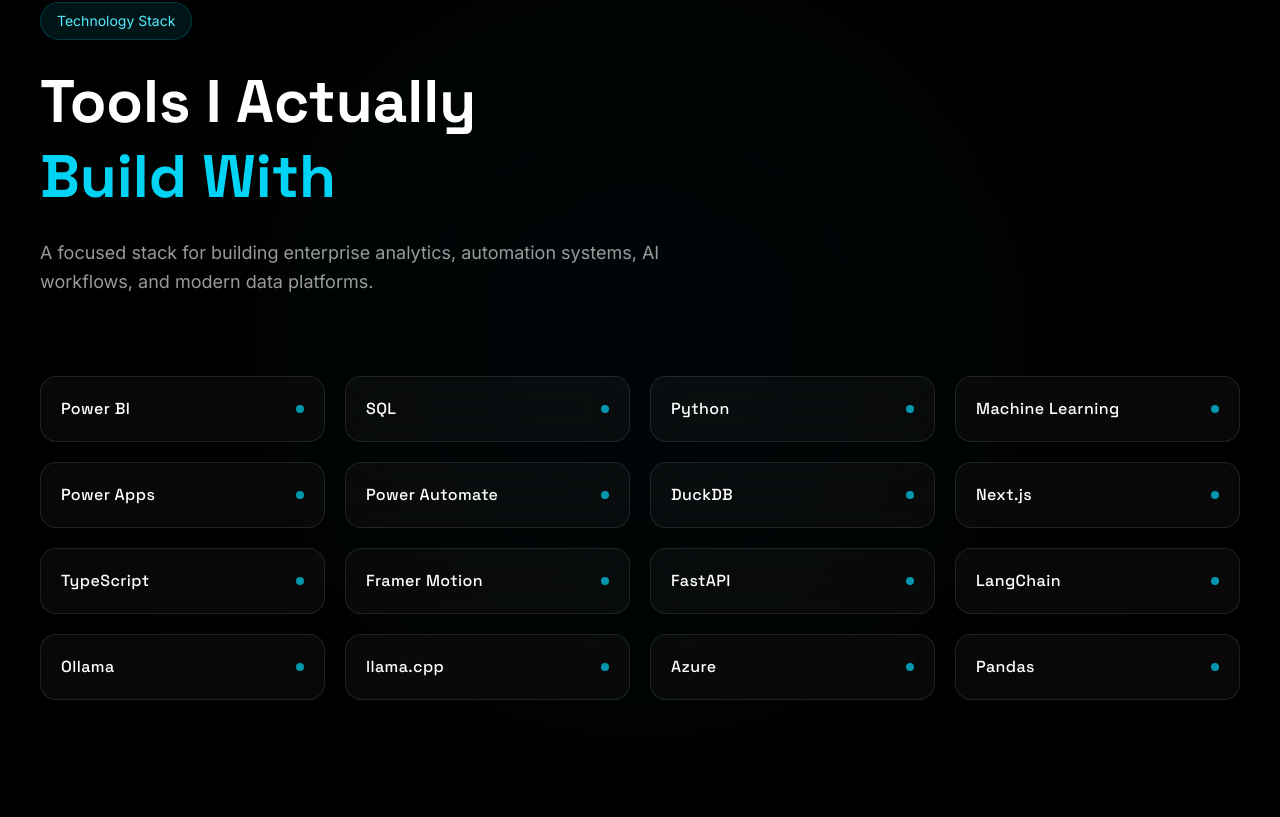
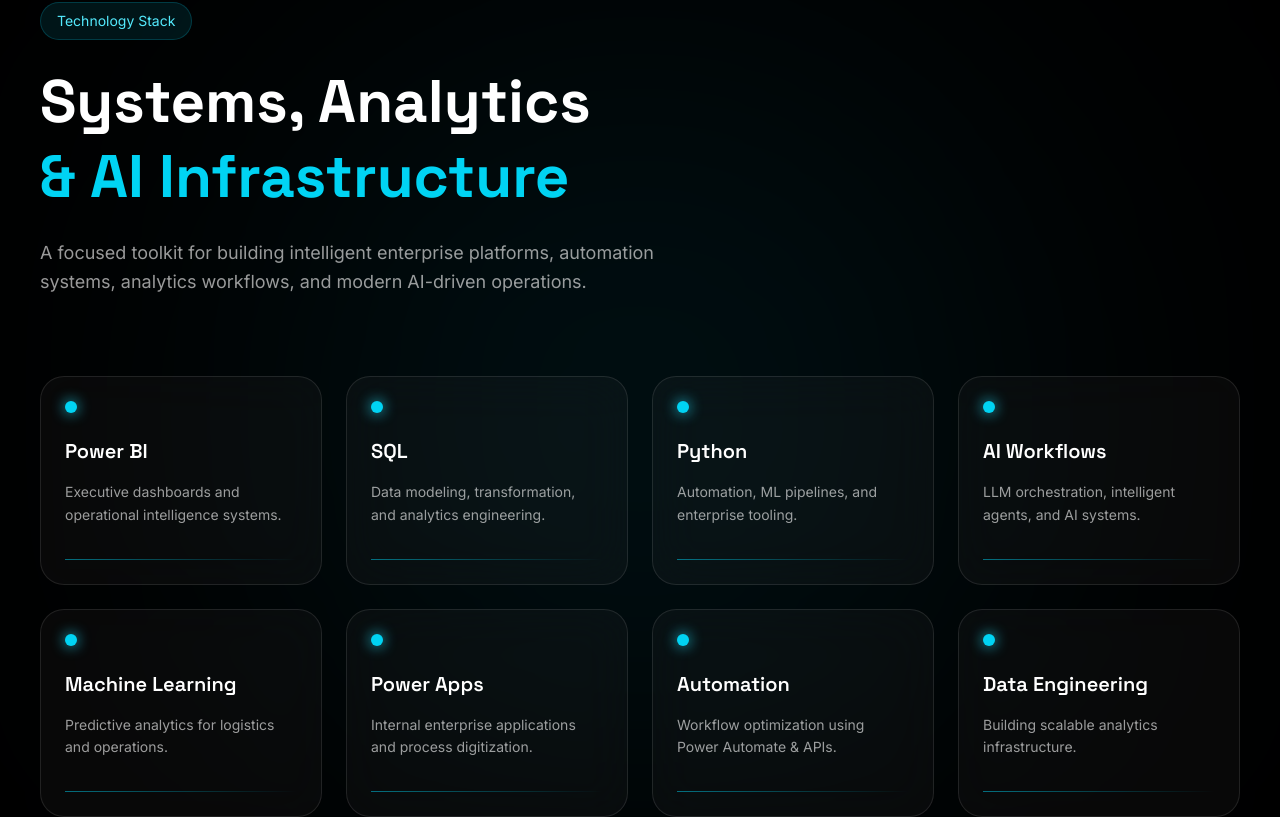
Before and after one commit to pankajlp/pankaj-portfolio, a Next.js app: page / in a window 1280 px wide. Shown: the part 1685-2502 px from the top of the page. Built offline with nearby package versions, Linux system fonts and the light colour scheme.

Commit message:
Initial portfolio

```diff
--- a/app/components/Footer.tsx
+++ b/app/components/Footer.tsx
@@ -22,12 +22,11 @@
 
           {/* Brand */}
           <div className="max-w-md">
-            <div className="flex items-center gap-3 mb-5">
-              <div className="w-2 h-2 rounded-full bg-cyan-400 shadow-[0_0_12px_#22d3ee]" />
-
-              <h2 className="text-2xl font-semibold tracking-[0.18em] uppercase text-white">
-                NordNeuron
-              </h2>
+            <div className="flex items-center gap-3 mb-6">
+                <img
+                    src="/nordneuron-navbar.svg"
+                    alt="NordNeuron"
+                    className="h-10 w-auto" />
             </div>
 
             <p className="text-white/60 leading-relaxed">
--- a/app/components/Techstack.tsx
+++ b/app/components/Techstack.tsx
@@ -3,22 +3,46 @@
 import { motion } from "framer-motion";
 
 const stack = [
-  "Power BI",
-  "SQL",
-  "Python",
-  "Machine Learning",
-  "Power Apps",
-  "Power Automate",
-  "DuckDB",
-  "Next.js",
-  "TypeScript",
-  "Framer Motion",
-  "FastAPI",
-  "LangChain",
-  "Ollama",
-  "llama.cpp",
-  "Azure",
-  "Pandas",
+  {
+    title: "Power BI",
+    description:
+      "Executive dashboards and operational intelligence systems.",
+  },
+  {
+    title: "SQL",
+    description:
+      "Data modeling, transformation, and analytics engineering.",
+  },
+  {
+    title: "Python",
+    description:
+      "Automation, ML pipelines, and enterprise tooling.",
+  },
+  {
+    title: "AI Workflows",
+    description:
+      "LLM orchestration, intelligent agents, and AI systems.",
+  },
+  {
+    title: "Machine Learning",
+    description:
+      "Predictive analytics for logistics and operations.",
+  },
+  {
+    title: "Power Apps",
+    description:
+      "Internal enterprise applications and process digitization.",
+  },
+  {
+    title: "Automation",
+    description:
+      "Workflow optimization using Power Automate & APIs.",
+  },
+  {
+    title: "Data Engineering",
+    description:
+      "Building scalable analytics infrastructure.",
+  },
 ];
 
 export default function TechStack() {
@@ -27,12 +51,12 @@
       id="stack"
       className="relative py-32 px-6 md:px-10 bg-black overflow-hidden"
     >
-      {/* Glow */}
-      <div className="absolute top-1/2 left-1/2 -translate-x-1/2 -translate-y-1/2 w-[600px] h-[600px] bg-cyan-500/5 blur-[160px] rounded-full" />
+      {/* Background Glow */}
+      <div className="absolute top-1/2 left-1/2 -translate-x-1/2 -translate-y-1/2 w-[700px] h-[700px] bg-cyan-500/10 blur-[180px] rounded-full" />
 
       <div className="relative z-10 max-w-7xl mx-auto">
 
-        {/* Heading */}
+        {/* Section Heading */}
         <motion.div
           initial={{ opacity: 0, y: 40 }}
           whileInView={{ opacity: 1, y: 0 }}
@@ -45,45 +69,54 @@
           </div>
 
           <h2 className="text-4xl md:text-6xl font-bold text-white leading-tight">
-            Tools I Actually
+            Systems, Analytics
             <span className="block text-cyan-400">
-              Build With
+              & AI Infrastructure
             </span>
           </h2>
 
           <p className="mt-6 text-lg text-white/60 leading-relaxed max-w-2xl">
-            A focused stack for building enterprise analytics,
-            automation systems, AI workflows, and modern data platforms.
+            A focused toolkit for building intelligent enterprise
+            platforms, automation systems, analytics workflows,
+            and modern AI-driven operations.
           </p>
         </motion.div>
 
-        {/* Stack Grid */}
-        <div className="mt-20 grid grid-cols-2 sm:grid-cols-3 md:grid-cols-4 gap-5">
-          {stack.map((tech, index) => (
+        {/* Cards */}
+        <div className="mt-20 grid grid-cols-1 sm:grid-cols-2 lg:grid-cols-4 gap-6">
+          {stack.map((item, index) => (
             <motion.div
-              key={tech}
+              key={item.title}
               initial={{ opacity: 0, y: 30 }}
               whileInView={{ opacity: 1, y: 0 }}
               transition={{
                 duration: 0.5,
-                delay: index * 0.05,
+                delay: index * 0.08,
               }}
               viewport={{ once: true }}
               whileHover={{
-                scale: 1.04,
+                y: -6,
               }}
-              className="group relative p-5 rounded-2xl border border-white/10 bg-white/[0.03] backdrop-blur-xl hover:border-cyan-400/30 transition-all duration-300"
+              className="group relative p-6 rounded-3xl border border-white/10 bg-white/[0.03] backdrop-blur-xl overflow-hidden hover:border-cyan-400/30 transition-all duration-300"
             >
-              {/* Glow on hover */}
-              <div className="absolute inset-0 rounded-2xl bg-cyan-400/0 group-hover:bg-cyan-400/[0.03] transition-all duration-300" />
+              {/* Hover Glow */}
+              <div className="absolute inset-0 bg-cyan-400/[0.03] opacity-0 group-hover:opacity-100 transition-all duration-300" />
 
-              <div className="relative z-10 flex items-center justify-between">
-                <h3 className="text-white font-medium tracking-wide">
-                  {tech}
-                </h3>
+              {/* Dot */}
+              <div className="relative z-10 w-3 h-3 rounded-full bg-cyan-400 shadow-[0_0_14px_#22d3ee] mb-6" />
 
-                <div className="w-2 h-2 rounded-full bg-cyan-400 opacity-70 group-hover:opacity-100 group-hover:shadow-[0_0_12px_#22d3ee] transition-all duration-300" />
-              </div>
+              {/* Title */}
+              <h3 className="relative z-10 text-xl font-semibold text-white">
+                {item.title}
+              </h3>
+
+              {/* Description */}
+              <p className="relative z-10 mt-4 text-sm text-white/60 leading-relaxed">
+                {item.description}
+              </p>
+
+              {/* Bottom Accent */}
+              <div className="relative z-10 mt-8 h-px w-full bg-gradient-to-r from-cyan-400/50 to-transparent" />
             </motion.div>
           ))}
         </div>
--- a/app/layout.tsx
+++ b/app/layout.tsx
@@ -13,8 +13,8 @@
 });
 
 export const metadata = {
-  title: "NordNeuron",
-  description: "AI · Analytics · Enterprise Intelligence",
+  title: "NordNeuron — AI & Enterprise Intelligence",
+  description:  "NordNeuron builds intelligent analytics, automation, and AI systems for enterprise operations.",
   icons: {
     icon: "/nordneuron-favicon.svg",
   },
```
